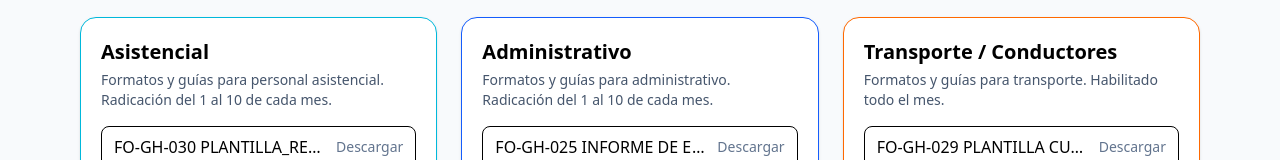
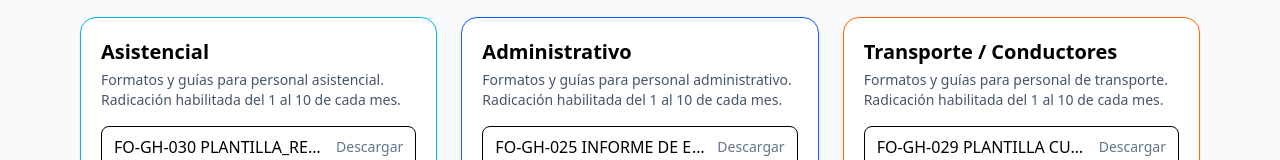
Before and after one commit to sistemaspreventiva/Pagina-radicacionFacturas, a React (Vite) app: page /instructivo in a window 1280 px wide. Shown: the part 782-942 px from the top of the page. Built offline with nearby package versions, Linux system fonts and the light colour scheme; no server answers.

Commit message:
version1.1

```diff
--- a/src/pages/Instructivo.jsx
+++ b/src/pages/Instructivo.jsx
@@ -73,19 +73,19 @@ export default function Instructivo() {
         <Card
           titulo="Asistencial"
 
-          descripcion="Formatos y guías para personal asistencial. Radicación del 1 al 10 de cada mes."
+          descripcion="Formatos y guías para personal asistencial. Radicación habilitada del 1 al 10 de cada mes."
           items={Array.isArray(instructivos.asistencial) ? instructivos.asistencial : []}
           color="border-cyan-500"
         />
         <Card
           titulo="Administrativo"
-          descripcion="Formatos y guías para administrativo. Radicación del 1 al 10 de cada mes."
+          descripcion="Formatos y guías para personal administrativo. Radicación habilitada del 1 al 10 de cada mes."
           items={Array.isArray(instructivos.administrativo) ? instructivos.administrativo : []}
           color="border-blue-600"
         />
         <Card
           titulo="Transporte / Conductores"
-          descripcion="Formatos y guías para transporte. Habilitado todo el mes."
+          descripcion="Formatos y guías para personal de transporte. Radicación habilitada del 1 al 10 de cada mes."
           items={Array.isArray(instructivos.conductores) ? instructivos.conductores : []}
           color="border-orange-500"
         />
```
Also changed, not shown: 1 other file (tests, documents, lock files or other folders).
